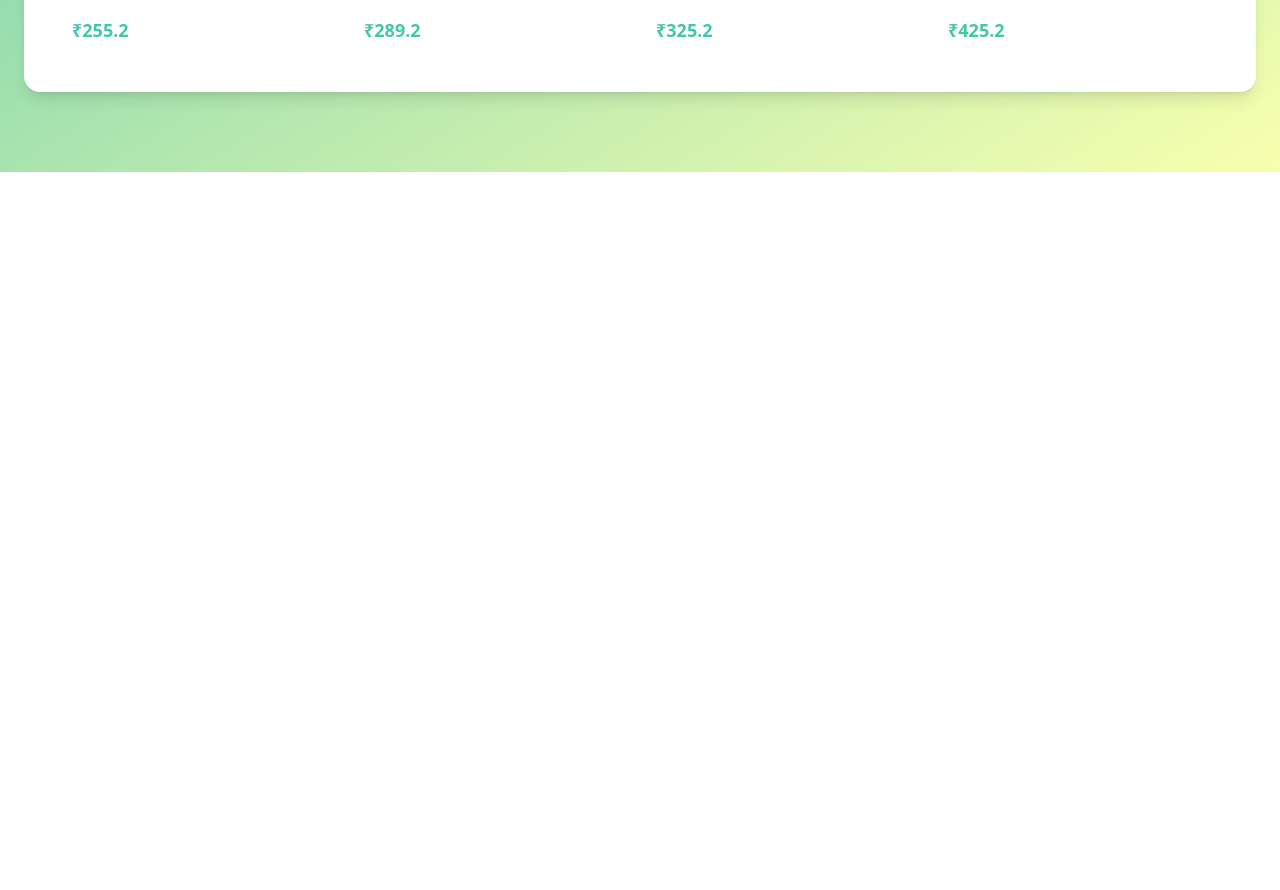
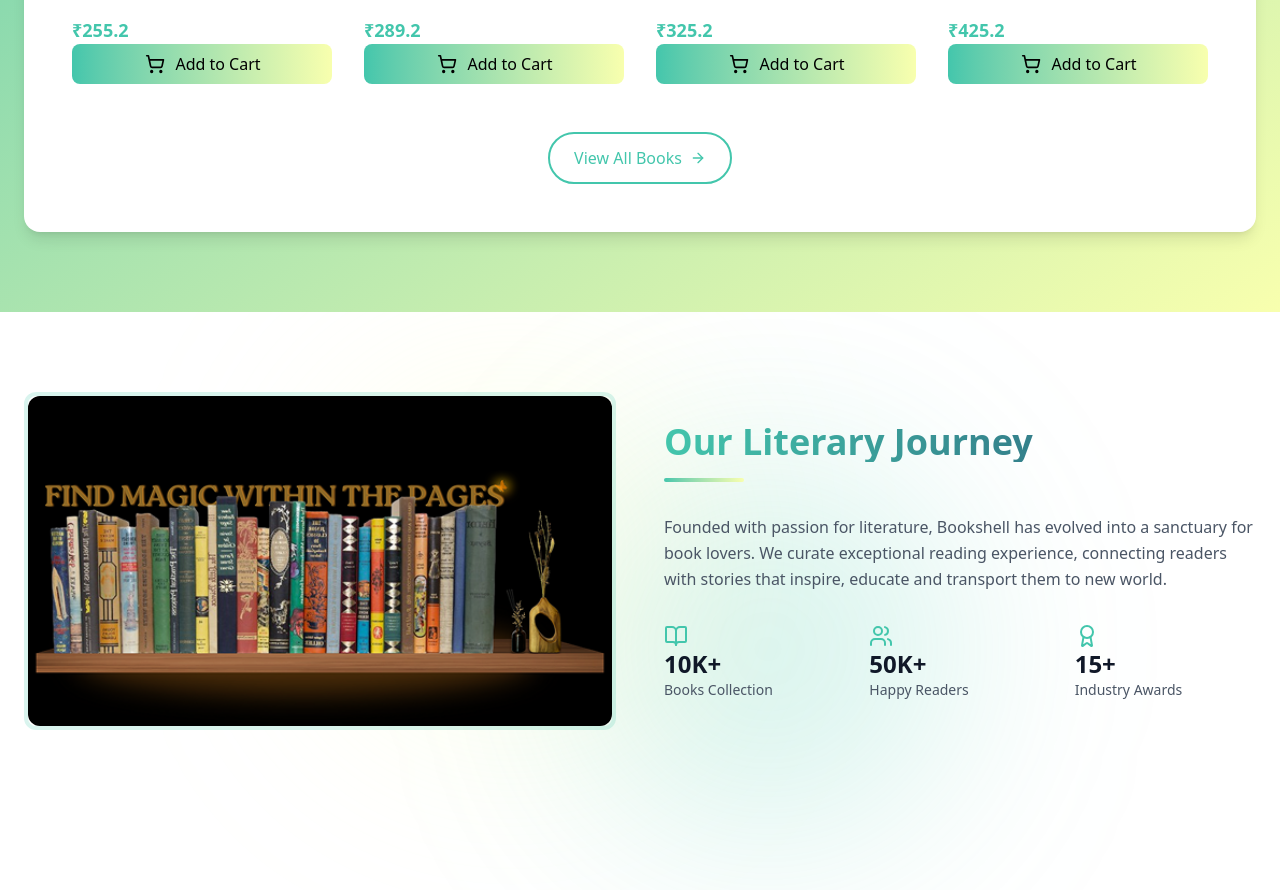
Before and after one commit to Tejascodes21/BookHub, a React (Vite) app in the folder frontend/: page / in a window 1280 px wide. Shown: the part 2401-3291 px from the top of the page. Before the commit the page ends 2573 px from the top, so only its background shows below. Built offline with nearby package versions, Linux system fonts and the light colour scheme.

Commit message:
added HomeAbout

```diff
--- /dev/null
+++ b/frontend/src/components/HomeAbout.jsx
@@ -0,0 +1,56 @@
+import React from "react";
+import { homeAboutStyles as s } from "../assets/dummystyles";
+import HomeAboutImage from "../assets/HomeAboutImage.png";
+import {hastats} from "../assets/dummydata";
+
+const HomeAbout = () => {
+  return (
+    <div className={s.wrapper}>
+      <div className="absolute inset-0 overflow-hidden">
+        <div className={s.bgBlur1}></div>
+        <div className={s.bgBlur2}></div>
+      </div>
+
+      <div className={s.container}>
+        <div className={s.aboutGrid}>
+          <div className={s.imageWrapper}>
+            <div className={s.imageGlow}></div>
+            <div className={s.imageContainer}>
+              <img
+                src={HomeAboutImage}
+                alt="about image"
+                className={s.aboutImage}
+              />
+            </div>
+          </div>
+
+          <div className="space-y-8">
+            <div>
+              <h2 className={s.aboutHeader}>Our Literary Journey</h2>
+              <div className={s.underline}></div>
+            </div>
+            <p className={s.aboutText}>
+              Founded with passion for literature, Bookshell has evolved into a
+              sanctuary for book lovers. We curate exceptional reading
+              experience, connecting readers with stories that inspire, educate
+              and transport them to new world.
+            </p>
+            <div className={s.statGrid}>
+                {hastats.map((stat, index) =>(
+                    <div className={s.statcard} key={index}>
+                        <div className={s.statIconwrap}>
+                            <stat.icon className={s.statIcon}/>
+                            </div>
+                            <h3 className={s.statValue}>{stat.value}</h3>
+                            <p className={s.statLabel}>{stat.label}</p>
+                    </div>
+                    ))}
+            </div>
+          </div>
+        </div>
+      </div>
+    </div>
+  );
+};
+
+export default HomeAbout;
--- a/frontend/src/components/HomeBooks.jsx
+++ b/frontend/src/components/HomeBooks.jsx
@@ -2,12 +2,14 @@ import React from "react";
 import { homeBooksStyles as styles } from "../assets/dummystyles";
 import { useCart } from "../CartContext/CartContext";
 import { hBooks } from "../assets/dummydata";
-import { Star } from "lucide-react"; // for star icons
+import { Star ,Minus, Plus, ShoppingCart, ArrowRight} from "lucide-react";
+import {Link} from "react-router-dom"
+
 
 const HomeBooks = () => {
   const { cart, dispatch } = useCart();
 
-  const inCart = (id) => cart?.items?.some((item) => item.id === id);
+  const inCart = (id) => cart?.items?.find((item) => item.id === id);
 
   const handleAdd = (book) =>
     dispatch({ type: "ADD_ITEM", payload: { ...book, quantity: 1 } });
@@ -51,9 +53,35 @@ const HomeBooks = () => {
                   <p className={styles.author}>{book.author} Best author in this week</p>
 
                   <span className={styles.actualPrice}>₹{book.price}</span>
+
+                  {item ? (
+                    <div className={styles.qtyBox}>
+                      <button onClick={() => handleDec(book.id)}
+                      className={styles.qtBtn}>
+                        <Minus className = ' h-5 w-5'/>
+                      </button>
+                      <span className= "text-gray-700">{item.quantity}</span>
+                       <button onClick={() => handleInc(book.id)}
+                      className={styles.qtBtn}>
+                        <Plus className = ' h-5 w-5'/>
+                      </button>
+                    </div>
+                  ): (
+                    <button onClick={()=> handleAdd(book)} className={styles.addBtn}>
+                      <ShoppingCart className=" h-5 w- 5"/>
+                      <span>Add to Cart</span>
+                    </button>
+                  )}
                 </div>
               );
             })}
+          </div>
+
+          <div className={styles.viewBtnWrapper}>
+            <Link to={'/books'} className={styles.viewBtn}>
+            <span>View All Books</span>
+            <ArrowRight className={styles.viewIcon}/>
+            </Link>
           </div>
         </div>
       </div>
--- a/frontend/src/pages/Home.jsx
+++ b/frontend/src/pages/Home.jsx
@@ -3,6 +3,7 @@ import Navbar from "../components/Navbar";
 import Banner from "../components/Banner";
 import OurBestSellers from "../components/OurBestSellers";
 import HomeBooks from "../components/HomeBooks";
+import HomeAbout from "../components/HomeAbout";
 
 const Home = () => {
   return (
@@ -11,6 +12,7 @@ const Home = () => {
       <Banner />
       <OurBestSellers />
       <HomeBooks />
+      <HomeAbout />
     </>
   );
 };
```
